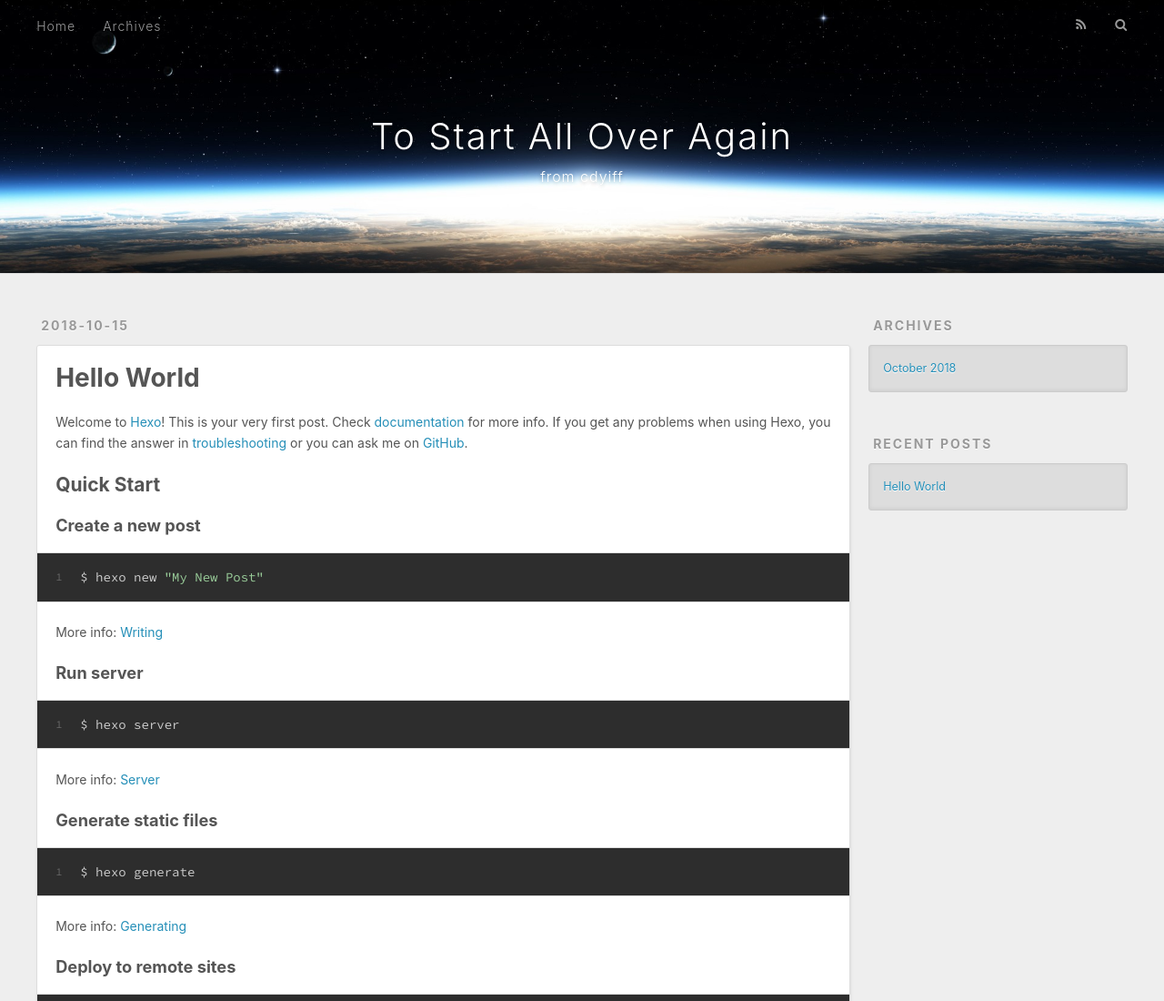
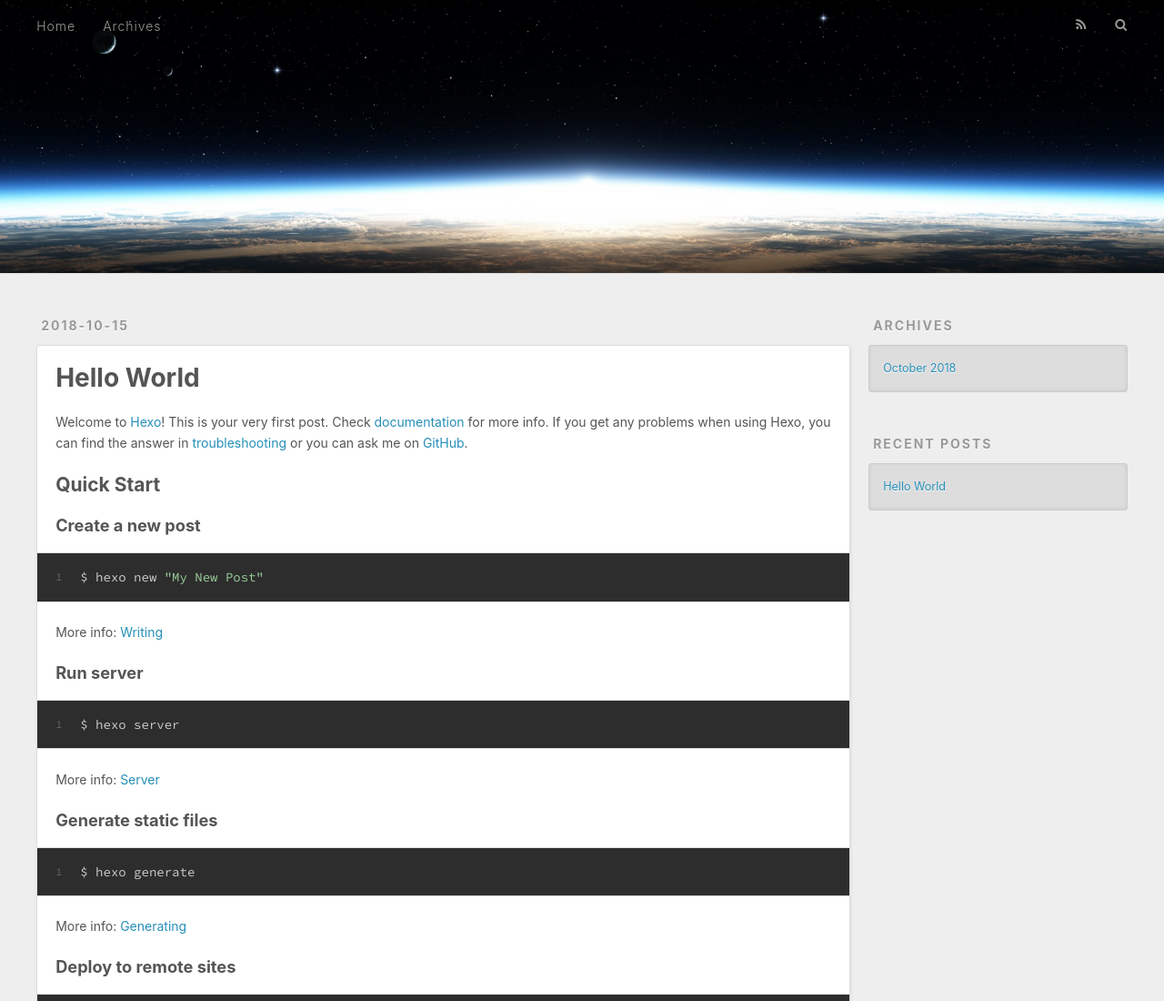
Before and after one commit to cdyiff/cdyiff.github.io, a plain HTML site: page index.html in a window 1280 px wide. Shown: the top 1100 px of the page at 91% size. Drawn offline with nearby package versions, Linux system fonts and the light colour scheme.

Commit message:
Site updated: 2018-10-15 19:09:53

```diff
--- a/index.html
+++ b/index.html
@@ -5,17 +5,17 @@
 
 
 
-  <title>To Start All Over Again</title>
+  <title></title>
   <meta name="viewport" content="width=device-width, initial-scale=1, maximum-scale=1">
   <meta property="og:type" content="website">
-<meta property="og:title" content="To Start All Over Again">
+<meta property="og:title">
 <meta property="og:url" content="http://yoursite.com/index.html">
-<meta property="og:site_name" content="To Start All Over Again">
+<meta property="og:site_name">
 <meta property="og:locale" content="zh-Hans">
 <meta name="twitter:card" content="summary">
-<meta name="twitter:title" content="To Start All Over Again">
+<meta name="twitter:title">
 
-    <link rel="alternate" href="/atom.xml" title="To Start All Over Again" type="application/atom+xml">
+    <link rel="alternate" href="/atom.xml" title="" type="application/atom+xml">
 
 
     <link rel="icon" href="/favicon.png">
@@ -34,12 +34,8 @@
   <div id="header-outer" class="outer">
     <div id="header-title" class="inner">
       <h1 id="logo-wrap">
-        <a href="/" id="logo">To Start All Over Again</a>
+        <a href="/" id="logo"></a>
       </h1>
-
-        <h2 id="subtitle-wrap">
-          <a href="/" id="subtitle">from cdyiff</a>
-        </h2>
 
     </div>
     <div id="header-inner" class="inner">
@@ -101,7 +97,7 @@
 
     </div>
     <footer class="article-footer">
-      <a data-url="http://yoursite.com/2018/10/15/hello-world/" data-id="cjna740cf0000t4v6972kea5j" class="article-share-link">Share</a>
+      <a data-url="http://yoursite.com/2018/10/15/hello-world/" data-id="cjna75jd90000isv6213epu01" class="article-share-link">Share</a>
 
 
     </footer>
```
Also changed, not shown: 2018/10/15/hello-world/index.html (+5 -9 lines), archives/2018/10/index.html (+6 -10 lines), archives/2018/index.html (+6 -10 lines), archives/index.html (+6 -10 lines).
